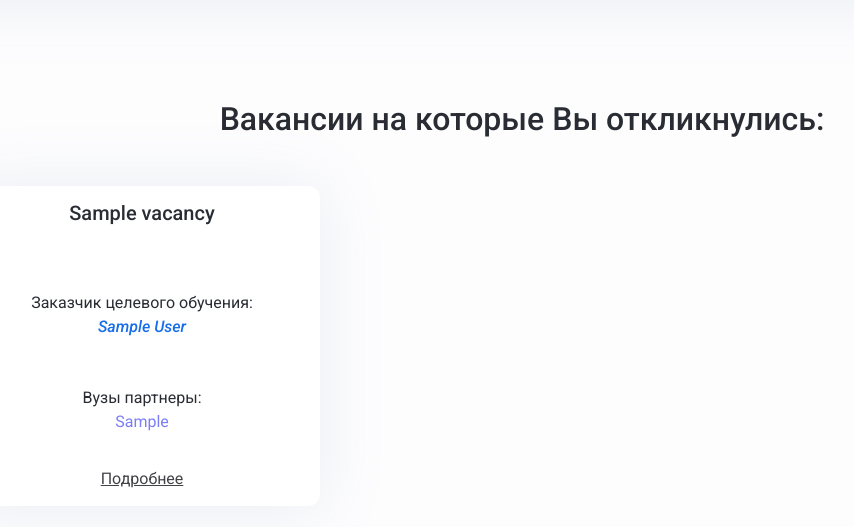
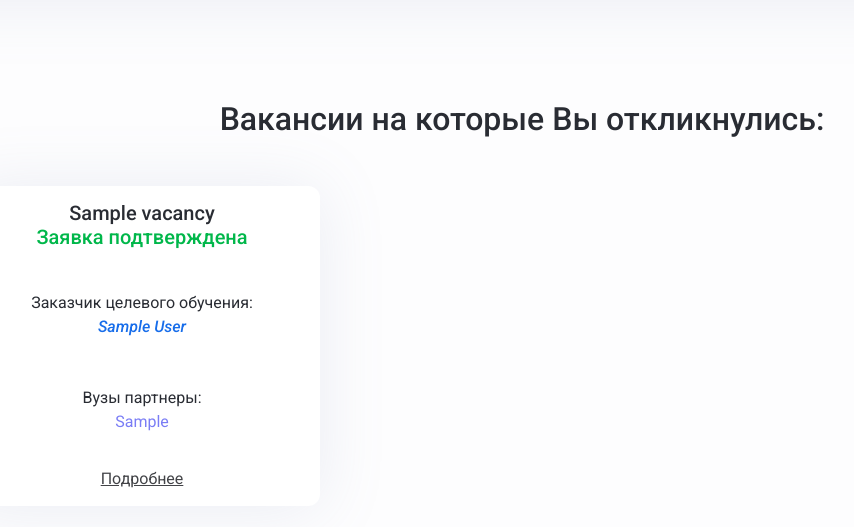
Before and after one commit to SerPan23/celevik, a Django app: page /user_vacancies_list/ in a window 1280 px wide. Shown: the part 70-597 px from the top of the page, without its empty margins (118-972 px from the left). Run offline with Django 4.2, Linux system fonts and the light colour scheme; a user stored in the database is signed in; tables that the repository leaves empty hold one stand-in row (values such as "Sample post"); some libraries are stand-ins or nearby versions.

Commit message:
Update user_vacancies_list.html

```diff
--- a/celevik/templates/main_app/user_vacancies_list.html
+++ b/celevik/templates/main_app/user_vacancies_list.html
@@ -11,7 +11,7 @@
             {% for response in responses %}
                 <div class="col-12 col-md-6 col-lg-4 col-xxl-3 mb-5">
                     <div class="vacancy-card">
-                        <h5 class="name">{{ response.vacancy.title }}</h5>
+                        <h5 class="name">{{ response.vacancy.title }}<br>{% if response.is_confirmed %}<span style="color: #00B74A">Заявка подтверждена</span>{% endif %}</h5>
                         <p class="organisation">Заказчик целевого обучения:<br>
                             <a class="org-name link" href="/organization_profile/{{ response.vacancy.organisation.id }}">{{ response.vacancy.organisation.user_info.name }}</a>
                         </p>
```
